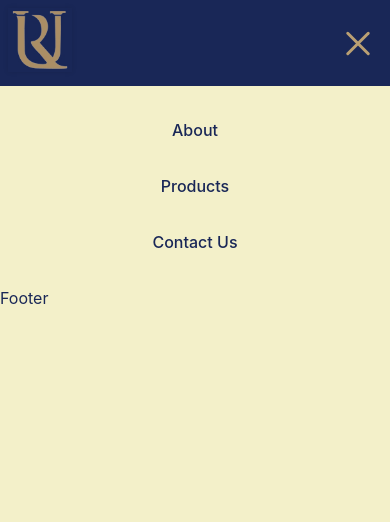
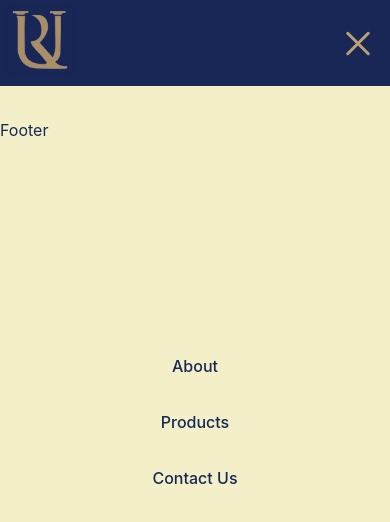
Before and after one commit to ysrckr/unalremzi-react, a React (Vite) app: page / in a window 390 px wide. Both pictures are taken after a click on the button 358 px from the left and 43 px from the top of the page. Shown: the top 522 px of the page. Built offline with nearby package versions, Linux system fonts and the light colour scheme.

Commit message:
Refactor media query mixin and update header and mobile menu styles

```diff
--- a/src/Layouts/Header/header.module.scss
+++ b/src/Layouts/Header/header.module.scss
@@ -3,7 +3,6 @@
 @use '@/styles/colors.scss' as c;
 
 $devices: 'tablet', 'desktop', 'large-desktop';
-
 
 .header {
   position: sticky;
@@ -17,19 +16,13 @@ $devices: 'tablet', 'desktop', 'large-desktop';
   margin: 0 auto;
   padding: 0.5rem;
   background-color: c.$primary;
-    color: hsla(38, 34%, 59%, 1.00);
-
-
-
-
+  color: hsla(38, 34%, 59%, 1);
 }
-
 
 .hamburger {
   @each $device in $devices {
-        @include m.device($device) {
+    @include m.media($device) {
       display: none;
     }
   }
-
 }
--- a/src/components/MobileMenu/mobileMenu.module.scss
+++ b/src/components/MobileMenu/mobileMenu.module.scss
@@ -1,4 +1,9 @@
-.menu {
+@use 'sass:list';
+@use '@/styles/mixins.scss' as m;
+
+$devices: 'tablet', 'desktop', 'large-desktop';
+
+.mobileMenu {
   position: fixed;
   top: 0;
   left: 0;
@@ -10,4 +15,10 @@
   flex-direction: column;
   justify-content: center;
   align-items: center;
+
+  @each $device in $devices {
+    @include m.media($device) {
+      display: none;
     }
+  }
+}
--- a/src/styles/_mixins.scss
+++ b/src/styles/_mixins.scss
@@ -1,4 +1,4 @@
-@mixin device($device) {
+@mixin media($device) {
   @if $device == large-desktop {
     @media (min-width: 1200px) {
       @content;
```
Lines whose indentation alone changed are shown as unchanged.
